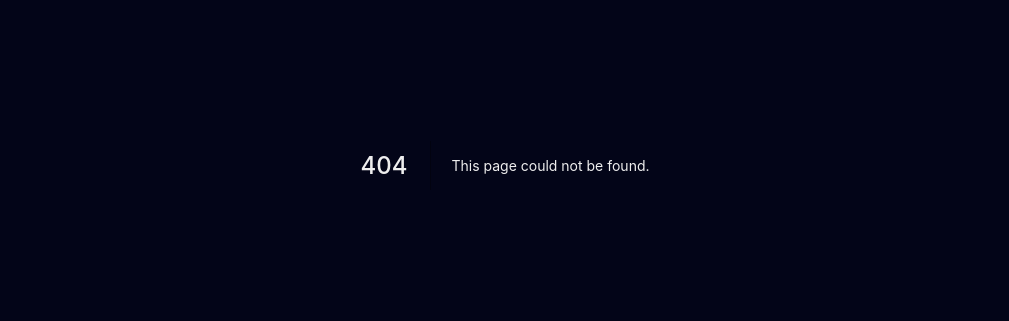
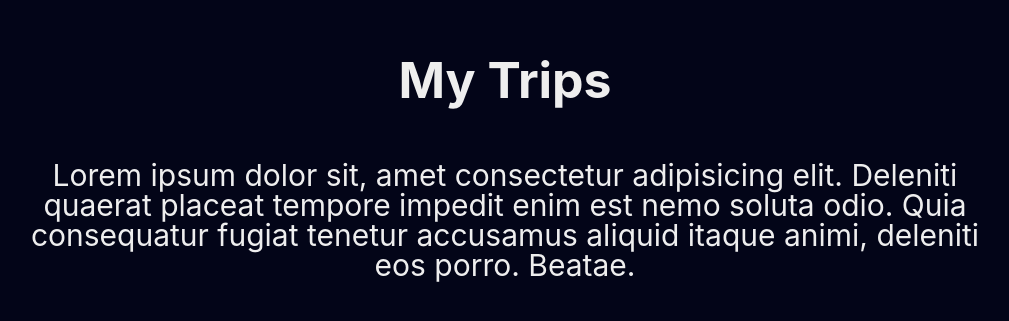
Before and after one commit to brunomart97/contact-listing-graphql, a Next.js app: page /about in a window 1280 px wide. Before the commit this address had no page. Shown: the part 235-556 px from the top of the page, without its empty margins (135-1144 px from the left). Built offline with nearby package versions, Linux system fonts and the light colour scheme.

Commit message:
About page creation

```diff
--- /dev/null
+++ b/src/pages/about.tsx
@@ -0,0 +1,7 @@
+import AboutTemplate from 'templates/About'
+
+function About() {
+  return <AboutTemplate />
+}
+
+export default About
--- /dev/null
+++ b/src/templates/About/index.tsx
@@ -0,0 +1,28 @@
+import { CloseOutline } from '@styled-icons/evaicons-outline/CloseOutline'
+
+import LinkWrapper from 'components/LinkWrapper'
+
+import * as SC from './styles'
+
+const AboutTemplate = () => {
+  return (
+    <SC.Content>
+      <LinkWrapper href="/">
+        <CloseOutline size={32} />
+      </LinkWrapper>
+
+      <SC.Heading>My Trips</SC.Heading>
+
+      <SC.Body>
+        <p>
+          Lorem ipsum dolor sit, amet consectetur adipisicing elit. Deleniti
+          quaerat placeat tempore impedit enim est nemo soluta odio. Quia
+          consequatur fugiat tenetur accusamus aliquid itaque animi, deleniti
+          eos porro. Beatae.
+        </p>
+      </SC.Body>
+    </SC.Content>
+  )
+}
+
+export default AboutTemplate
--- /dev/null
+++ b/src/templates/About/styles.ts
@@ -0,0 +1,24 @@
+import styled from 'styled-components'
+
+export const Content = styled.section`
+  text-align: center;
+  display: flex;
+  justify-content: center;
+  align-items: center;
+  flex-direction: column;
+  height: 100vh;
+  max-width: var(--container);
+  margin: auto;
+`
+
+export const Heading = styled.h1`
+  font-size: var(--large);
+  margin-bottom: var(--large);
+`
+
+export const Body = styled.div`
+  p {
+    font-size: var(--medium);
+    line-height: var(--medium);
+  }
+`
```
Also changed, not shown: src/pages/index.tsx (+11 -1 lines).
